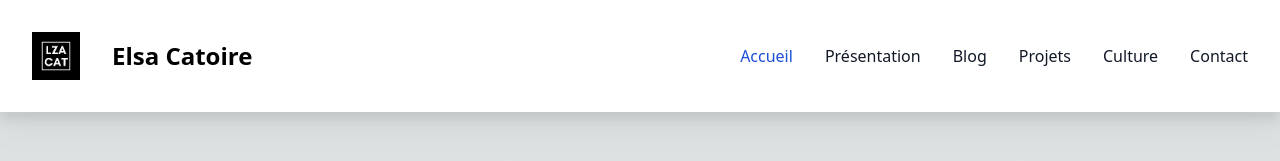
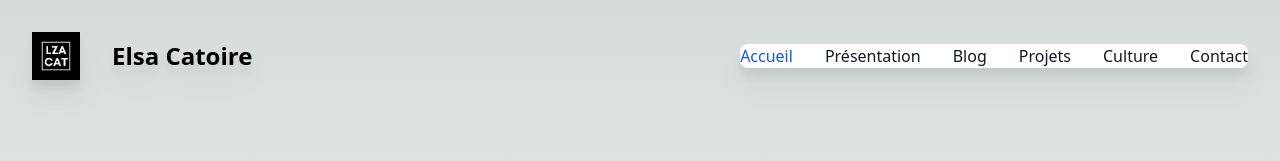
Before and after one commit to elsacatoire/blog-next, a Next.js app: page / in a window 1280 px wide. Shown: the top 161 px of the page. Built offline with nearby package versions, Linux system fonts and the light colour scheme.

Commit message:
new design

```diff
--- a/app/components/Navbar.tsx
+++ b/app/components/Navbar.tsx
@@ -1,5 +1,4 @@
-import { useEffect } from "react";
-import { useRouter } from "next/router";
+
 import Link from "next/link";
 import Image from "next/image";
 
@@ -7,7 +6,7 @@ export default function Navbar() {
 
     return (
 
-        <nav className="bg-white border-gray-200 dark:bg-gray-900 p-4 sticky top-0 drop-shadow-xl z-10">
+        <nav className="bg-grey border-gray-200 dark:bg-gray-900 p-4 sticky top-0 drop-shadow-xl z-10">
             <div className="max-w-screen-xl flex flex-wrap items-center justify-between mx-auto p-4">
                 <Link href="/" className="flex items-center">
                     <Image src="/images/logo.png" className="h-12 w-12 mr-8" alt="Flowbite Logo" width={100} height={100} />
--- a/app/layout.tsx
+++ b/app/layout.tsx
@@ -18,7 +18,7 @@ export default function RootLayout({
 }) {
   return (
     <html lang="en">
-      <body className="dark:bg-slate-900">
+      <body className="dark:bg-slate-700">
         <Navbar />
         {children}
         <Footer />
--- a/app/projets/[projectId]/page.tsx
+++ b/app/projets/[projectId]/page.tsx
@@ -26,9 +26,6 @@ export default async function Project({ params }: { params: { projectId: string
     const projects = getSortedProjectsData()
     const { projectId: projectId } = params
 
-    console.log("projectId:", projectId);
-    console.log("projects:", projects);
-
     if (!projects.find(project => project.id === projectId)) notFound()
 
     const { title, date, contentHtml } = await getProjectData(projectId)
--- a/package.json
+++ b/package.json
@@ -15,6 +15,8 @@
     "autoprefixer": "10.4.14",
     "eslint": "8.45.0",
     "eslint-config-next": "13.4.12",
+    "flowbite": "^1.7.0",
+    "flowbite-react": "^0.5.0",
     "gray-matter": "^4.0.3",
     "next": "13.4.12",
     "postcss": "8.4.27",
--- a/tailwind.config.js
+++ b/tailwind.config.js
@@ -1,6 +1,7 @@
 /** @type {import('tailwindcss').Config} */
 module.exports = {
   content: [
+    './node_modules/flowbite-react/**/*.js',
     './pages/**/*.{js,ts,jsx,tsx,mdx}',
     './components/**/*.{js,ts,jsx,tsx,mdx}',
     './app/**/*.{js,ts,jsx,tsx,mdx}',
@@ -14,5 +15,7 @@ module.exports = {
       },
     },
   },
-  plugins: [],
+  plugins: [
+    require("flowbite/plugin")
+  ],
 }
```
Also changed, not shown: 1 other file (tests, documents, lock files or other folders).
